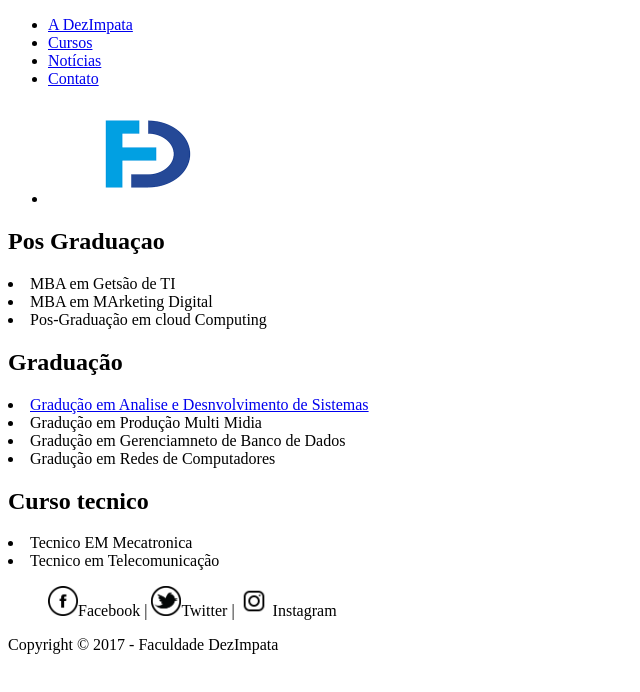
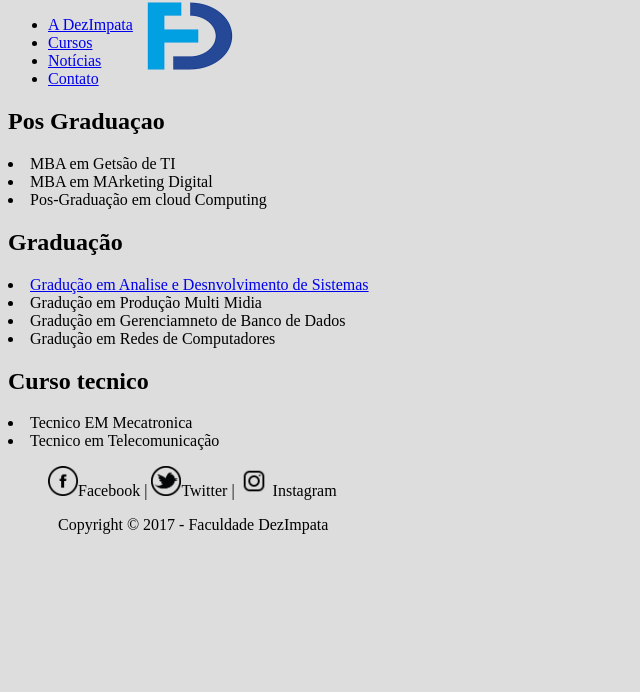
Before and after one commit to jhow090/TecWeb---Trabalho-Final.01, a plain HTML site: page cursos.html in a window 1280 px wide. Shown: the whole page, without its empty margins (0-640 px from the left). Drawn offline with Linux system fonts and the light colour scheme.

Commit message:
Update cursos.html

```diff
--- a/cursos.html
+++ b/cursos.html
@@ -1,4 +1,3 @@
-
 <!DOCTYPE html>
 <html lang = "pt-br">
 <head>
@@ -11,12 +10,12 @@
 <meta name="author" content="Johnny Santos-1700254">
 
 	<title>Faculdade DezImpata</title>
-
+	<link rel="stylesheet" type="text/css" href="css/estilos.css">
 </head>
 <body>
 
-
-<nav id="menu">
+<header>
+<nav>
 <ul>
 <li><a href="dezimpata.html"> A DezImpata</a></li>
 <li><a href="cursos.html"> Cursos </a></li>
@@ -25,39 +24,42 @@
 
 </ul>
 </nav>
+
 <nav id="homepage">
 <ul>
 <li><a href="index.html"><img src="imagens/logo.png" width="200" /></a></li>
 </ul>
 </nav>
+</header>
 
-<div id="interface">
-<div id="Pos">
+<main>
+
+<section>
 <h2>  Pos Graduaçao </h2>
 <li>MBA em Getsão de TI</li>
 <li>MBA em MArketing Digital</li>
 <li>Pos-Graduação em cloud Computing</li>
 
 
- </div>
 
-<div id="graducao">
 
 <h2>Graduação</h2>
-<li><a href="curso.html"> Gradução em Analise e Desnvolvimento de Sistemas </a></li>
+<li><a href="diciplina.html"> Gradução em Analise e Desnvolvimento de Sistemas </a></li>
 <li>Gradução em Produção Multi Midia</li>
 <li>Gradução em Gerenciamneto de Banco de Dados</li>
 <li>Gradução em Redes de Computadores</li>
-</div>
 
-<div id="Tecnico">
+
+
 <h2>  Curso tecnico  </h2>
 <li>Tecnico EM Mecatronica</li>
 <li> Tecnico em Telecomunicação</li>
 
-</div>
 
-<div id="rodape">
+</section>
+
+
+<footer>
 
 <ul>
 <img src="imagens/facebook-icon.png" width="30">Facebook |
@@ -65,8 +67,8 @@
 <img src="imagens/insta-icon.png" width="30"> Instagram
 </ul>
 <p>Copyright &copy; 2017 - Faculdade DezImpata</p>
-</div>
+</footer>
 
-</div>
+</main>
 </body>
 </html>
```
